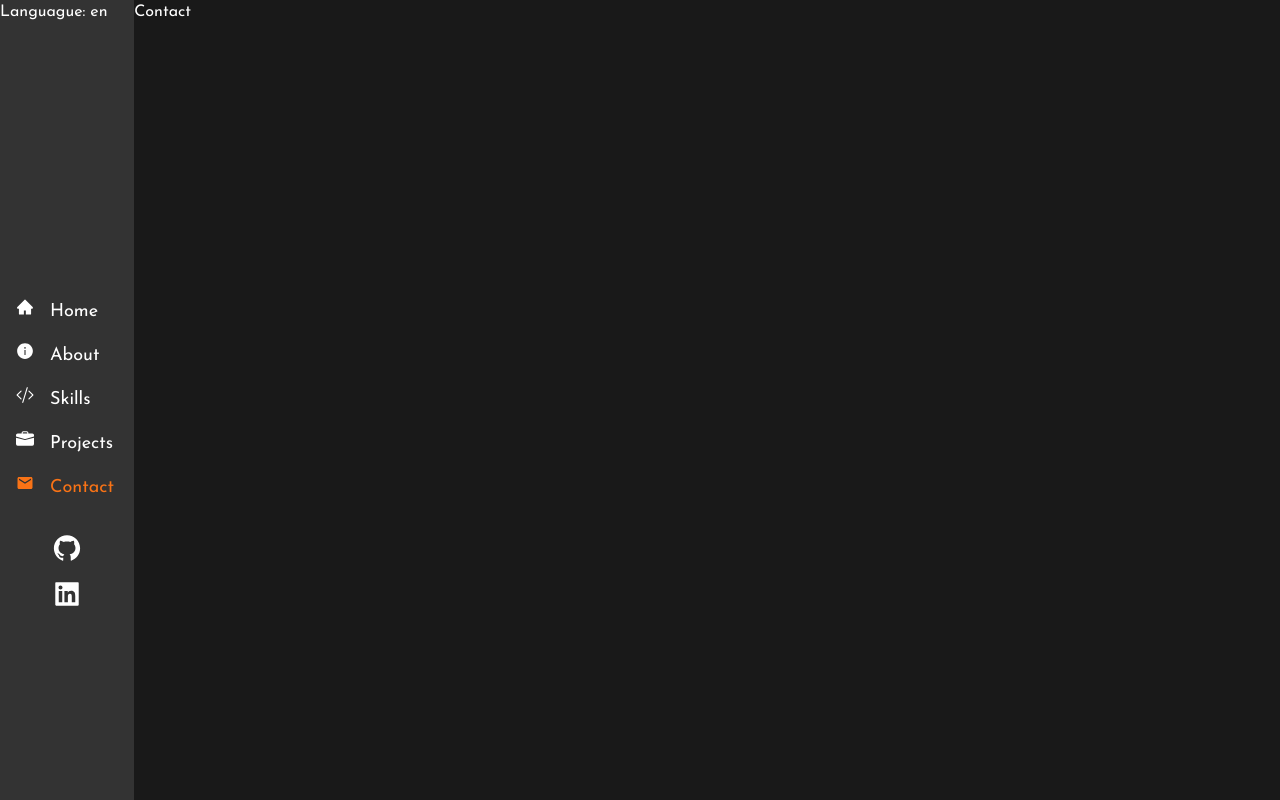
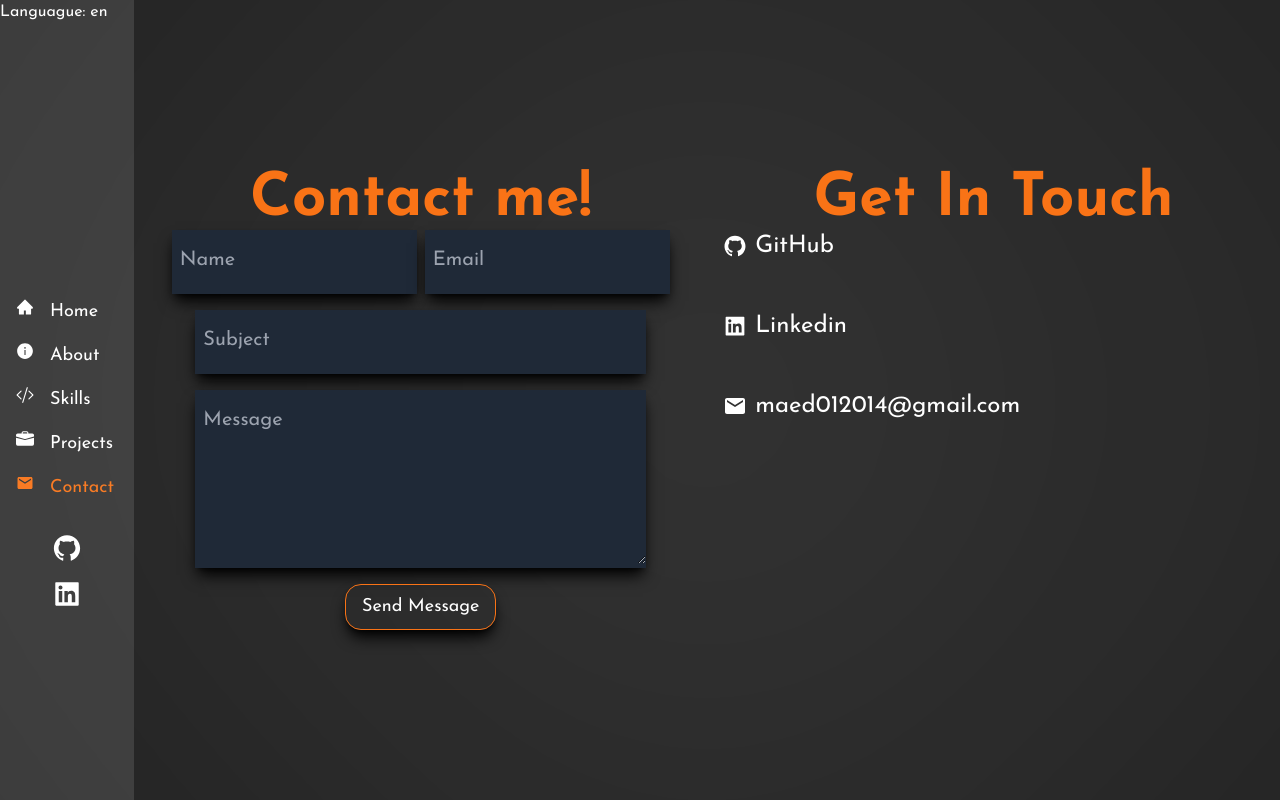
Before and after one commit to Maedkill12/portfolio, a React (Vite) app: page /contact in a window 1280 px wide. Built offline with nearby package versions, Linux system fonts and the light colour scheme.

Commit message:
Add contact page

```diff
--- a/src/components/Sidebar.jsx
+++ b/src/components/Sidebar.jsx
@@ -1,26 +1,15 @@
 import React, { useEffect, useState } from "react";
-import {
-  AiFillHome,
-  AiFillInfoCircle,
-  AiFillGithub,
-  AiFillLinkedin,
-} from "react-icons/ai";
+import { AiFillHome, AiFillInfoCircle } from "react-icons/ai";
 import { BsCodeSlash, BsFillBriefcaseFill } from "react-icons/bs";
 import { MdEmail } from "react-icons/md";
 import { NavLink } from "react-router-dom";
 import useLanguage from "../hooks/useLanguage";
-
-const socialMedia = [
-  { icon: <AiFillGithub />, url: "https://github.com/Maedkill12" },
-  {
-    icon: <AiFillLinkedin />,
-    url: "https://www.linkedin.com/in/alejandro-elias-3a9502168/",
-  },
-];
+import useSocialMedia from "../hooks/useSocialMedia";
 
 const Sidebar = () => {
   const [navList, setNavList] = useState([]);
   const { lang } = useLanguage();
+  const socialMedia = useSocialMedia();
 
   useEffect(() => {
     const menu = [
--- /dev/null
+++ b/src/hooks/useSocialMedia.jsx
@@ -0,0 +1,22 @@
+import React from "react";
+
+import { AiFillGithub, AiFillLinkedin } from "react-icons/ai";
+
+const socialMedia = [
+  {
+    icon: <AiFillGithub />,
+    url: "https://github.com/Maedkill12",
+    name: "GitHub",
+  },
+  {
+    icon: <AiFillLinkedin />,
+    url: "https://www.linkedin.com/in/alejandro-elias-3a9502168/",
+    name: "Linkedin",
+  },
+];
+
+const useSocialMedia = () => {
+  return socialMedia;
+};
+
+export default useSocialMedia;
--- a/src/lang/en.js
+++ b/src/lang/en.js
@@ -19,6 +19,12 @@ const en = {
   toolYears: "years of experience",
   projects: "My projects",
   viewProject: "View Project",
+  emailPlaceholder: "Email",
+  namePlaceholder: "Name",
+  subjectPlaceholder: "Subject",
+  messagePlaceholder: "Message",
+  send: "Send Message",
+  getInTouch: "Get In Touch",
 };
 
 export default en;
--- a/src/pages/Contact.jsx
+++ b/src/pages/Contact.jsx
@@ -1,7 +1,83 @@
 import React from "react";
+import { MdEmail } from "react-icons/md";
+import useLanguage from "../hooks/useLanguage";
+import useSocialMedia from "../hooks/useSocialMedia";
 
 const Contact = () => {
-  return <div>Contact</div>;
+  const { lang } = useLanguage();
+  const socialMedia = useSocialMedia();
+  return (
+    <div className="relative flex h-full min-h-screen w-full flex-row items-center">
+      <div className="relative z-10 flex h-[500px] flex-1 flex-col justify-center px-4">
+        <h2 className="text-center text-6xl font-bold text-orange-500">
+          {lang.contact}
+        </h2>
+        <form
+          className="flex h-[400px] w-full flex-col items-center gap-4"
+          onSubmit={(e) => e.preventDefault()}
+        >
+          <div className="flex w-10/12 flex-row justify-center gap-2">
+            <input
+              type="text"
+              placeholder={lang.namePlaceholder}
+              name="name"
+              className="flex-1 border-b-4 border-transparent bg-gray-800 py-4 px-2 text-xl shadow-lg shadow-black outline-none focus:border-solid focus:border-orange-500"
+            />
+            <input
+              type="email"
+              placeholder={lang.emailPlaceholder}
+              name="email"
+              className="flex-1 border-b-4 border-transparent bg-gray-800 py-4 px-2 text-xl shadow-lg shadow-black outline-none focus:border-solid focus:border-orange-500"
+            />
+          </div>
+          <input
+            type="text"
+            placeholder={lang.subjectPlaceholder}
+            name="subject"
+            className="w-10/12 border-b-4 border-transparent bg-gray-800 py-4 px-2 text-xl shadow-lg shadow-black outline-none focus:border-solid focus:border-orange-500"
+          />
+          <textarea
+            className="h-full max-h-full w-10/12 border-b-4 border-transparent bg-gray-800 py-4 px-2 text-xl shadow-lg shadow-black outline-none focus:border-solid focus:border-orange-500"
+            placeholder={lang.messagePlaceholder}
+          ></textarea>
+          <button
+            type="submit"
+            className="rounded-2xl border border-solid border-orange-500 py-2 px-4 text-lg shadow-lg shadow-black hover:bg-orange-500"
+          >
+            {lang.send}
+          </button>
+        </form>
+      </div>
+      <div className="relative z-10 flex h-[500px] flex-1 flex-col justify-center px-4">
+        <h2 className="text-center text-6xl font-bold text-orange-500">
+          {lang.getInTouch}
+        </h2>
+        <div className="h-[400px]">
+          <div className="flex h-full flex-1 flex-col gap-12">
+            {socialMedia.map((item) => (
+              <a
+                className="text-3xl hover:text-orange-500"
+                key={item.url}
+                href={item.url}
+                target="_blank"
+                rel="noreferrer"
+              >
+                <p className="flex flex-row items-center gap-2 text-2xl">
+                  {item.icon} {item.name}
+                </p>
+              </a>
+            ))}
+            <p className="flex flex-row items-center gap-2 text-2xl">
+              <MdEmail /> maed012014@gmail.com
+            </p>
+          </div>
+        </div>
+      </div>
+      <div
+        className={`white__gradient absolute top-0 left-0 right-0 bottom-0 z-0 m-auto h-[600px] w-[600px] overflow-hidden rounded-full`}
+      />
+    </div>
+  );
 };
 
 export default Contact;
```
